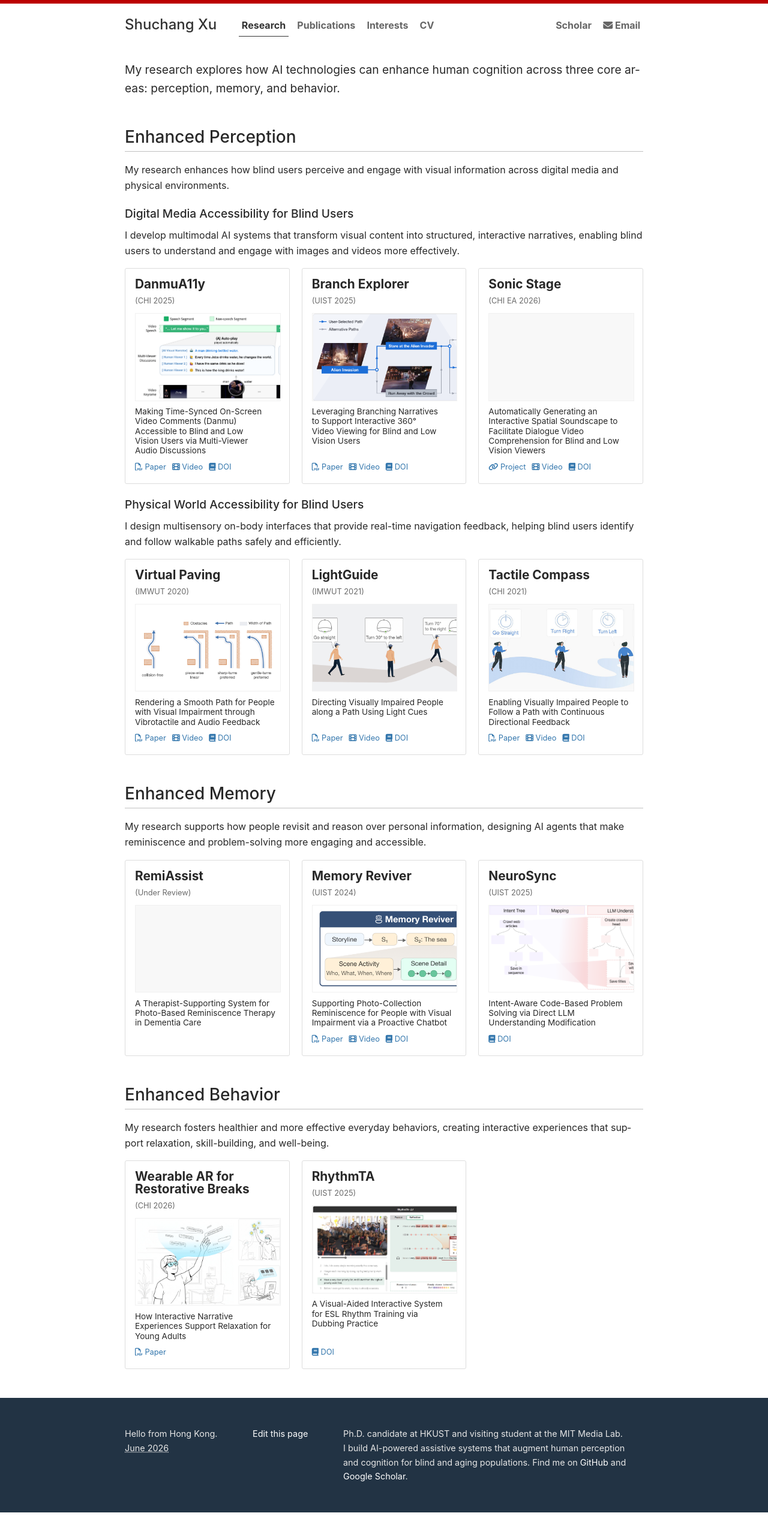
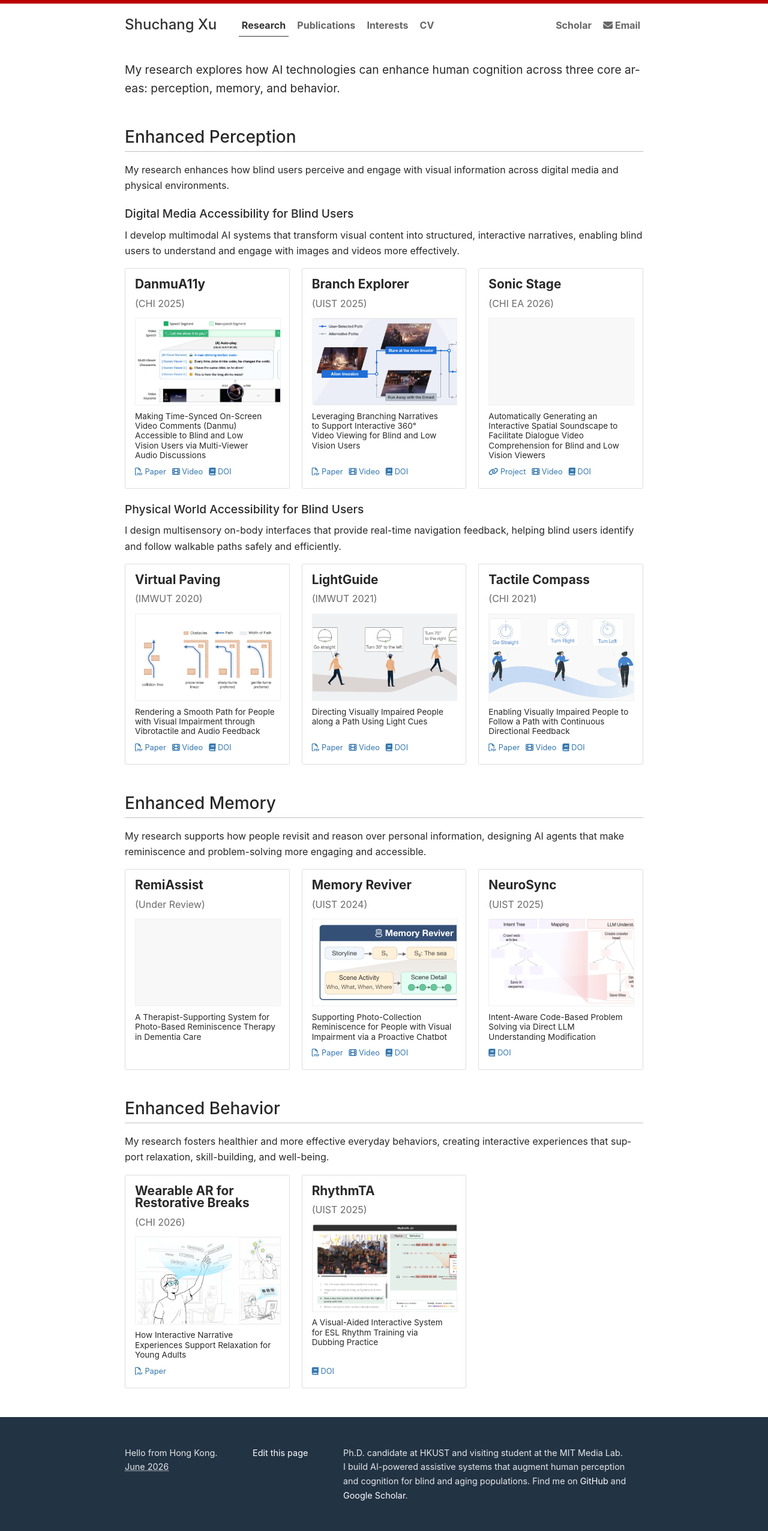
Before and after one commit to ShuchangXu/ShuchangXu.github.io, a Jekyll site: the page built from research.md, in a window 1280 px wide. Shown: the whole page at 60% size. Built offline with Jekyll 4.4.1, drawn with Linux system fonts in a browser that asks for light colours; a style sheet for code colours, icons or effects is not loaded; before the commit the page ends 2522 px from its top, so only the background shows below that.

Commit message:
Enlarge venue text on research cards
Co-Authored-By: Claude Opus 4.8 <noreply@anthropic.com>

```diff
--- a/_sass/_projects.scss
+++ b/_sass/_projects.scss
@@ -19,9 +19,9 @@
   .card-venue {
     display: block;
     color: $grey-color;
-    font-size: 0.8em;
+    font-size: 1em;
     font-weight: 400;
-    margin-top: -0.4em;
+    margin-top: -0.3em;
     margin-bottom: 0.7em;
   }
 
```
